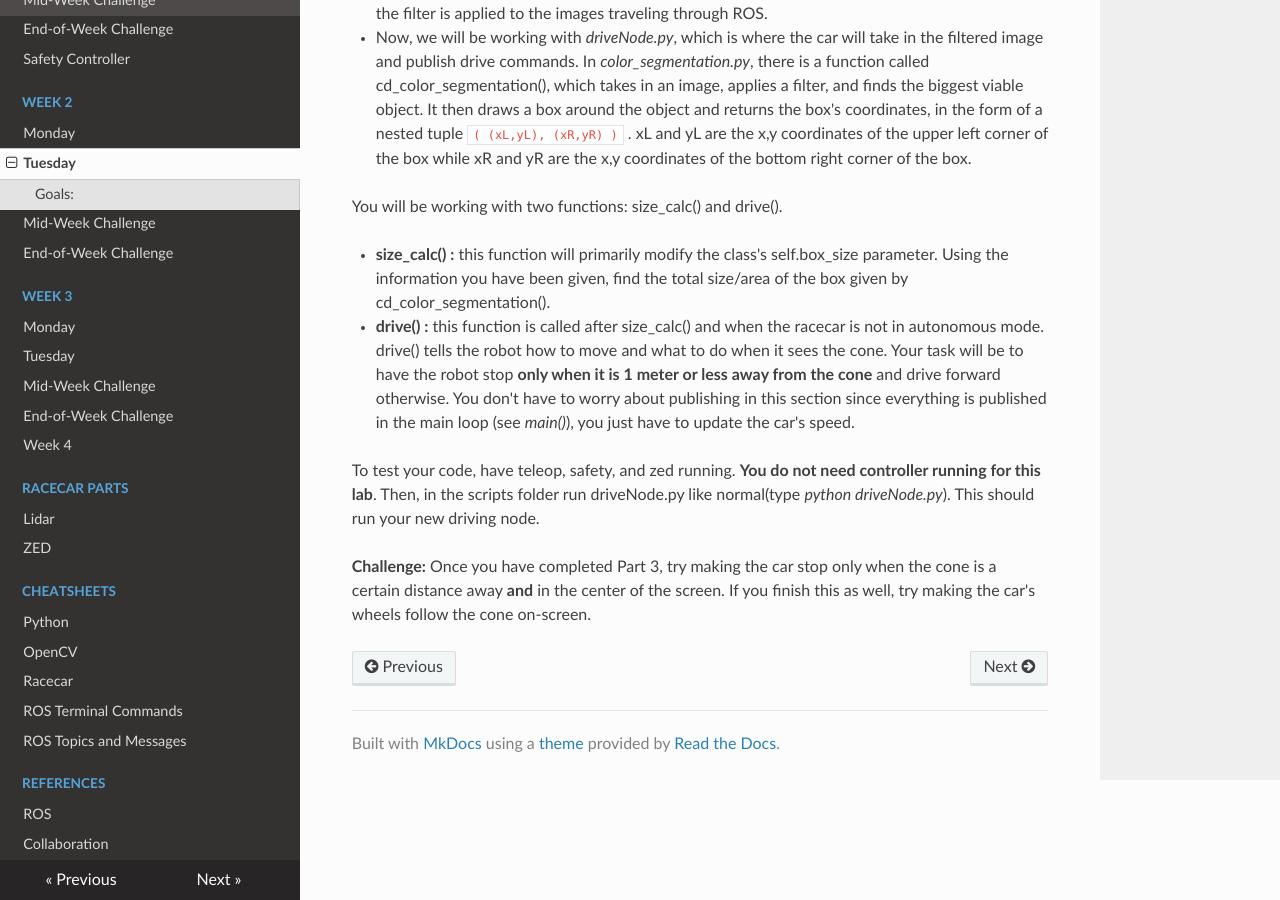
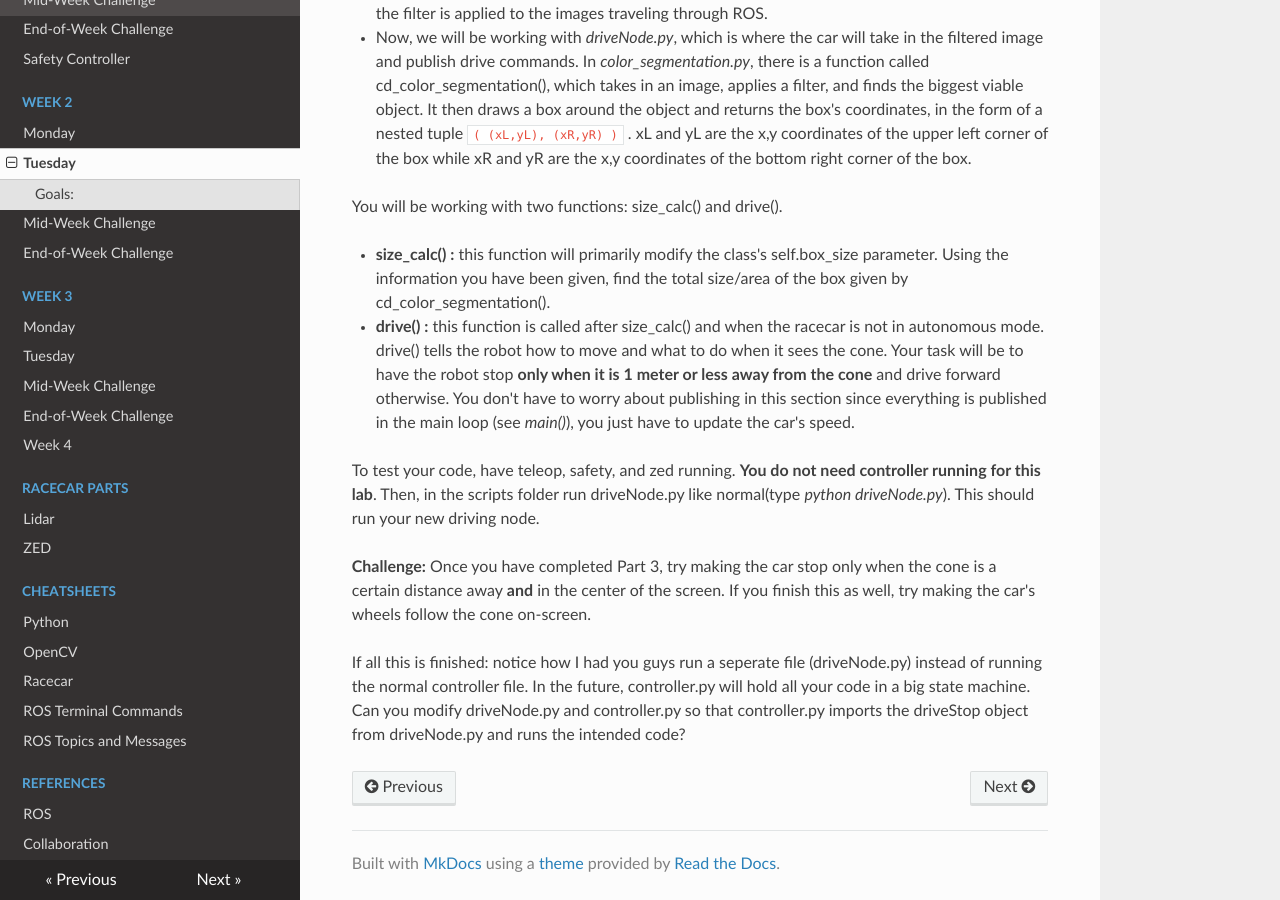
Before and after one commit to ChrisLindland/racecar-website, an MkDocs documentation site: the page built from docs/week2/02_tuesday/lab.md, in a window 1280 px wide and 900 px high, scrolled down 3056 px. Built offline with MkDocs 1.6.1, drawn with Linux system fonts in a browser that asks for light colours; nearby versions of some CDN libraries.

Commit message:
Update lab.md

```diff
--- a/docs/week2/02_tuesday/lab.md
+++ b/docs/week2/02_tuesday/lab.md
@@ -81,3 +81,5 @@ You will be working with two functions: size_calc() and drive().
 To test your code, have teleop, safety, and zed running. **You do not need controller running for this lab**. Then, in the scripts folder run driveNode.py like normal(type *python driveNode.py*). This should run your new driving node.
 
 **Challenge:** Once you have completed Part 3, try making the car stop only when the cone is a certain distance away **and** in the center of the screen. If you finish this as well, try making the car's wheels follow the cone on-screen.
+
+If all this is finished: notice how I had you guys run a seperate file (driveNode.py) instead of running the normal controller file. In the future, controller.py will hold all your code in a big state machine. Can you modify driveNode.py and controller.py so that controller.py imports the driveStop object from driveNode.py and runs the intended code?
```
